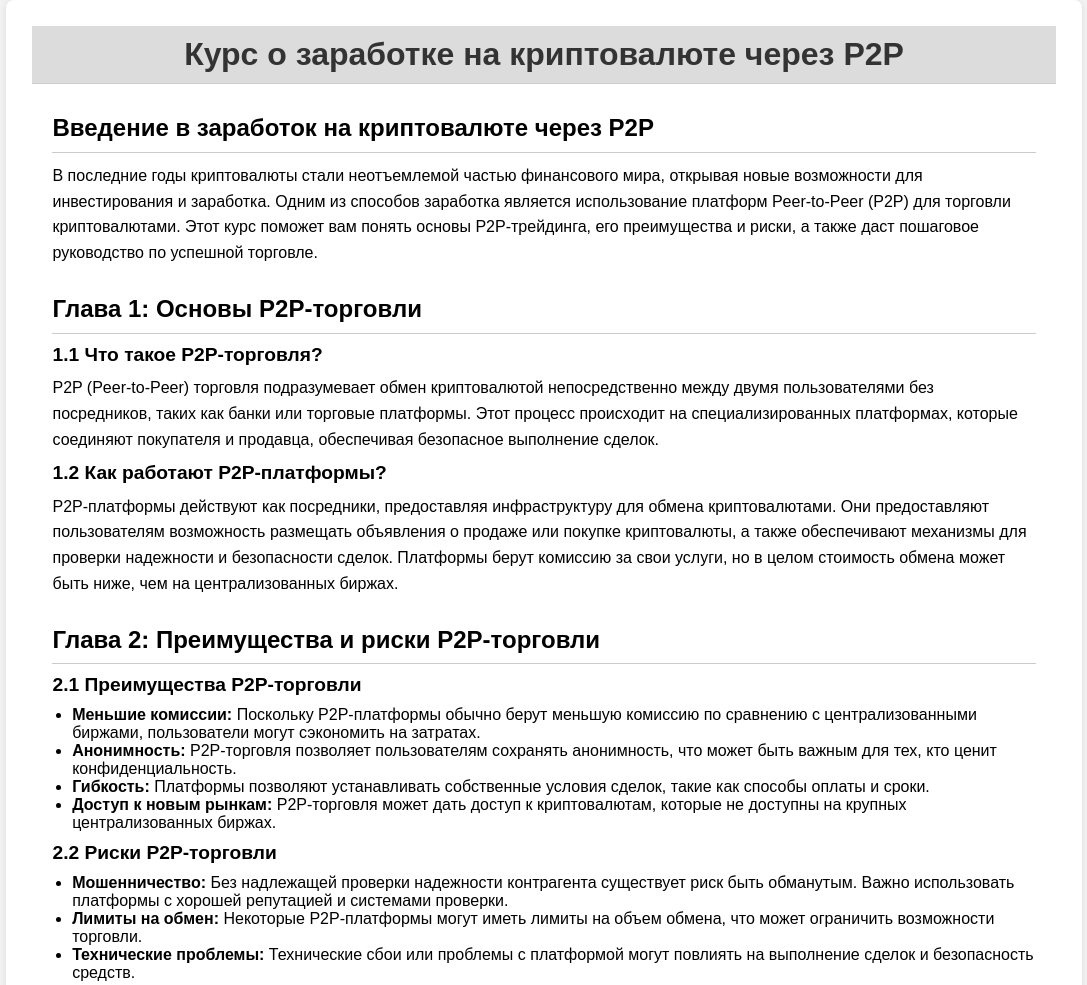
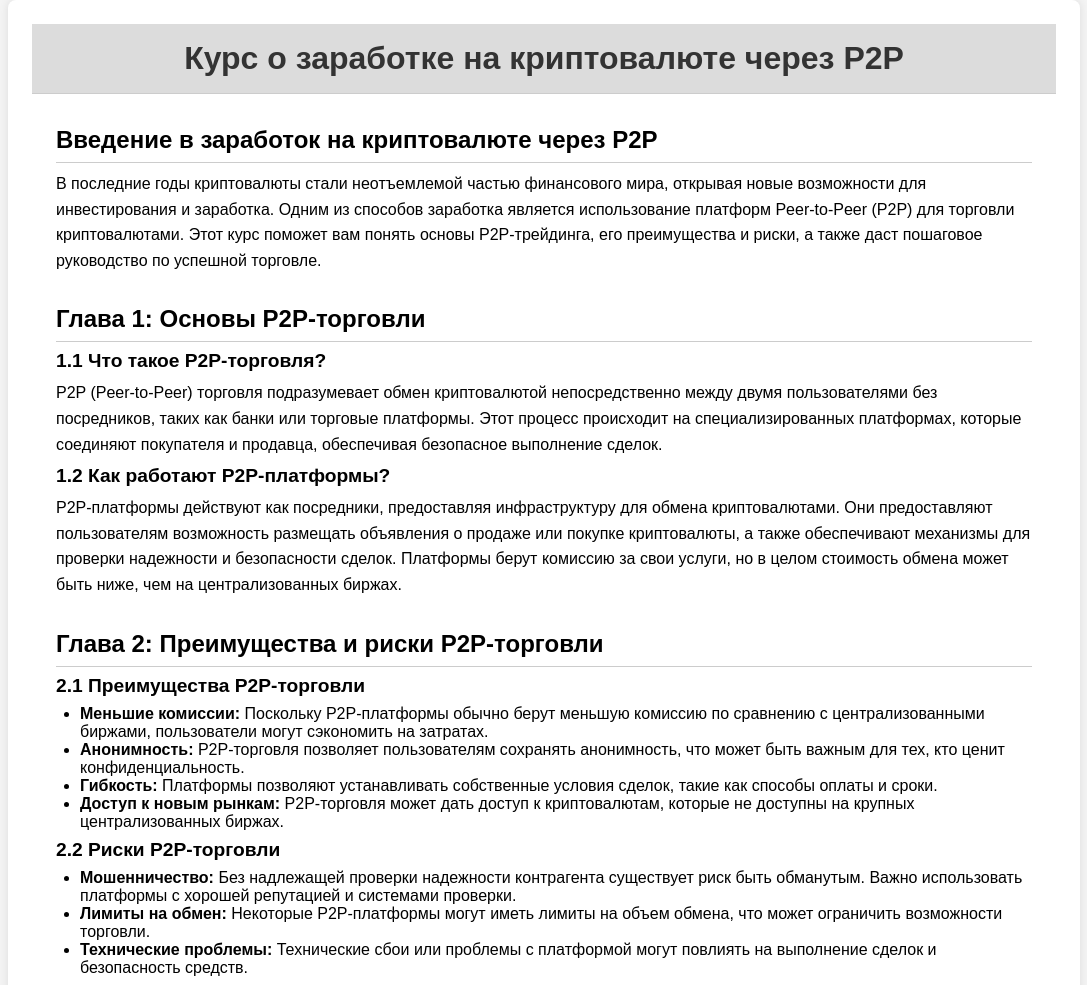
Before and after one commit to thatsmeee/finantial, a plain HTML site: page course/course_one/index.html in a window 1280 px wide. Shown: the top 985 px of the page, without its empty margins (96-1183 px from the left). Drawn offline with Linux system fonts and the light colour scheme.

Commit message:
Update index.html

```diff
--- a/course/course_one/index.html
+++ b/course/course_one/index.html
@@ -5,7 +5,10 @@
     <meta name="viewport" content="width=device-width, initial-scale=1.0">
     <title>Курс о заработке на криптовалюте через P2P</title>
     <style>
-        html, body {
+        html {
+            font-size: 16px; /* Базовый размер шрифта */
+        }
+        body {
             margin: 0;
             padding: 0;
             background-color: #f4f4f4;
@@ -13,47 +16,48 @@
             height: 100%;
             box-sizing: border-box;
             font-family: Arial, sans-serif;
+            font-size: 1rem; /* Применяется ко всему тексту */
         }
         .container {
             width: 80%;
             margin: 0 auto;
-            padding: 2%;
+            padding: 1.5rem; /* Отступы */
             background-color: #fff;
-            box-shadow: 0 0 10px rgba(0, 0, 0, 0.1);
-            border-radius: 8px;
+            box-shadow: 0 0 0.625rem rgba(0, 0, 0, 0.1);
+            border-radius: 0.5rem;
         }
         h1 {
             margin: 0;
-            padding: 1% 0;
+            padding: 1rem 0;
             background-color: #dcdcdc;
             color: #333;
             text-align: center;
-            font-size: 2em;
-            border-bottom: 1px solid #ccc;
+            font-size: 2rem; /* Размер шрифта для заголовков */
+            border-bottom: 0.0625rem solid #ccc;
         }
         main {
-            padding: 2%;
+            padding: 1.5rem; /* Отступы */
         }
         section {
-            margin-bottom: 3%;
+            margin-bottom: 2rem; /* Отступы между секциями */
         }
         h2 {
-            font-size: 1.5em;
-            margin: 1% 0;
-            border-bottom: 1px solid #ccc;
-            padding-bottom: 1%;
+            font-size: 1.5rem; /* Размер шрифта для подзаголовков */
+            margin: 0.5rem 0;
+            border-bottom: 0.0625rem solid #ccc;
+            padding-bottom: 0.5rem;
         }
         h3 {
-            font-size: 1.2em;
-            margin: 1% 0;
+            font-size: 1.2rem; /* Размер шрифта для меньших заголовков */
+            margin: 0.5rem 0;
         }
         ul {
             list-style-type: disc;
-            margin: 1% 0;
-            padding-left: 2%;
+            margin: 0.5rem 0;
+            padding-left: 1.5rem;
         }
         p {
-            margin: 1% 0;
+            margin: 0.5rem 0;
             line-height: 1.6;
         }
         a {
@@ -161,3 +165,6 @@
                 <p>В заключение, P2P-торговля криптовалютами может быть прибыльным и интересным занятием при условии, что вы осознаете риски и принимаете меры для их минимизации. Следуя рекомендациям курса, вы сможете безопасно и эффективно зарабатывать на криптовалюте.</p>
             </section>
         </main>
+    </div>
+</body>
+</html>
```
Lines whose indentation alone changed are shown as unchanged.
